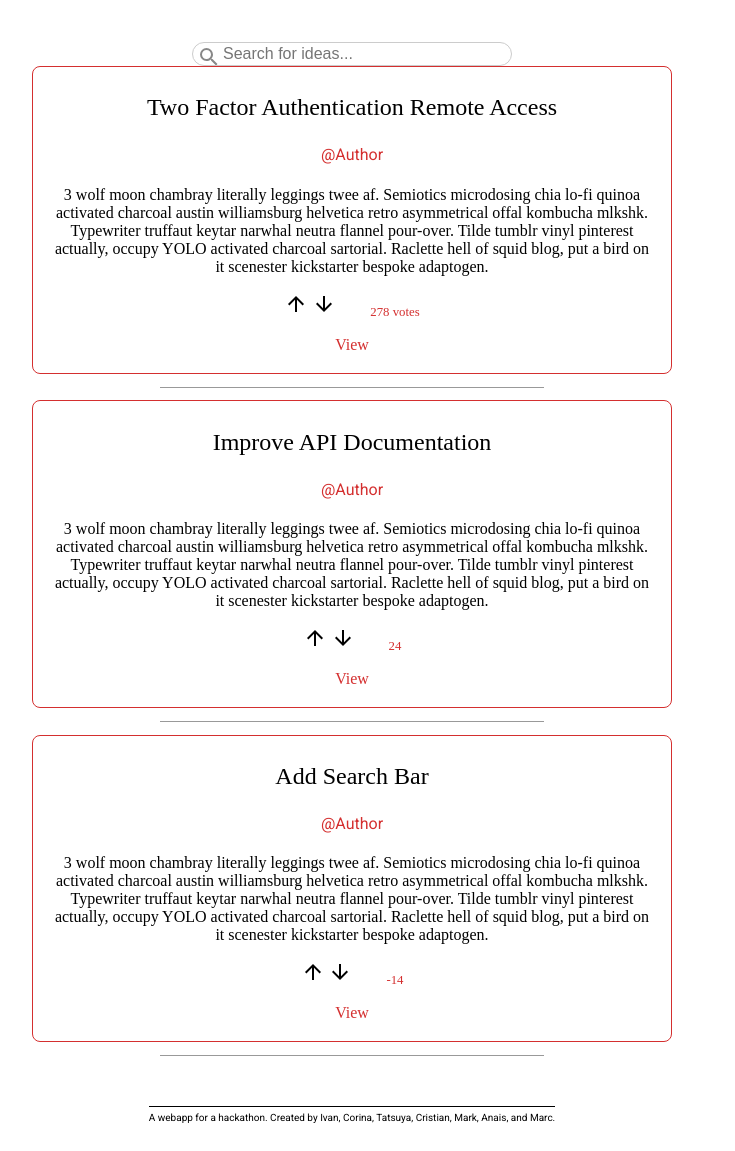
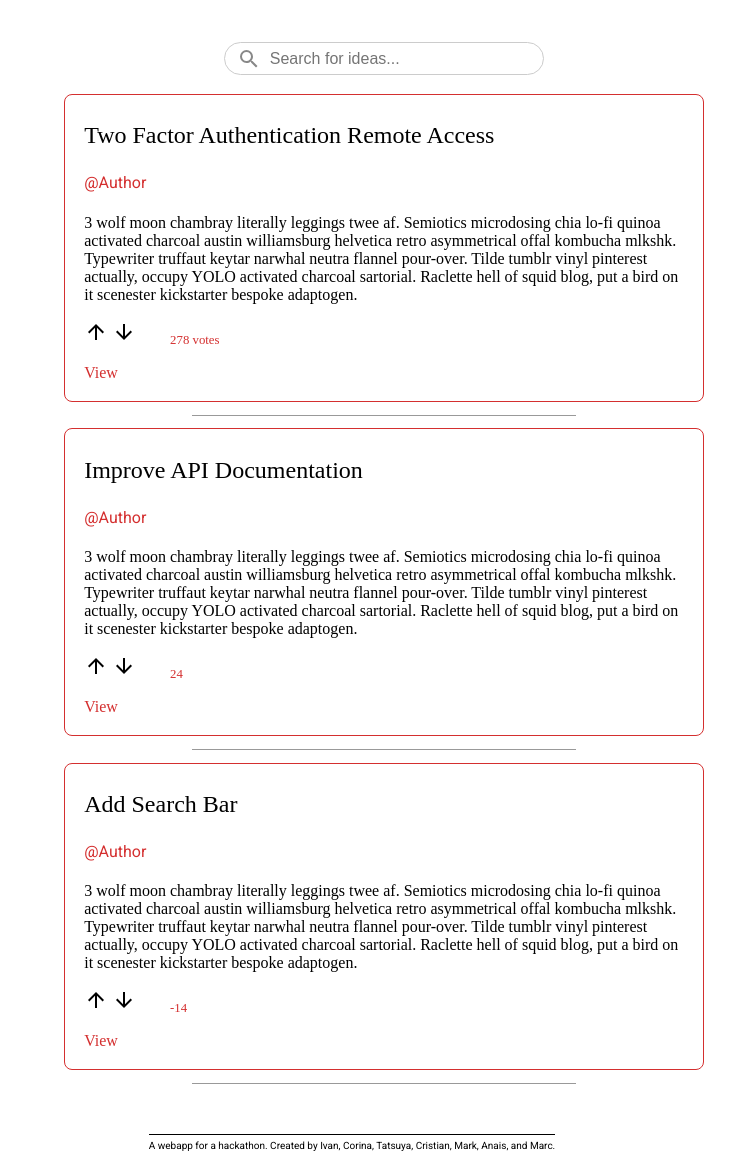
Before and after one commit to mkerr94/Corporate-Hackathon, a Flask app: page / in a window 1280 px wide. Shown: the part 89-1240 px from the top of the page, without its empty margins (288-1023 px from the left). Before the commit the page ends 1212 px from the top, so only its background shows below. Run offline with Flask 2, Linux system fonts and the light colour scheme.

Commit message:
fixing CSS

```diff
--- a/static/base.css
+++ b/static/base.css
@@ -26,9 +26,7 @@ body {
     grid-area: logo;
     justify-self: center;
     align-self: end;
-
-    width: 60%;
-    height: auto;
+    width: 60%;;
 }
 
 .login {
@@ -42,12 +40,11 @@ body {
 /* Main content */
 .posts {
     grid-area: posts;
-    justify-self: center;
 
     width: 100%;
     margin-top: 10px;
 
-    text-align: center;
+
     padding: 5%;
 }
 
--- a/static/post.css
+++ b/static/post.css
@@ -13,14 +13,16 @@
 
     background-image: url('images/magnify.svg');
     background-repeat: no-repeat;
-    background-position-x: 4px;
-    background-position-y: 2px;
+    background-size: auto;
+    background-position-x:4%;
+    background-position-y: 50%;
     border: 1px solid #ccc;;
     border-radius: 20px;
-    padding: 2px;
-    padding-left: 30px;
-
-    font-size: 16px;
+    padding: 1%;
+    padding-left: 7%;
+    margin-bottom: 3%;
+    margin-left: 25%;
+    font-size: 1em;
 }
 
 .post-container{
--- a/templates/index.html
+++ b/templates/index.html
@@ -4,8 +4,12 @@
 {% endblock %}
 
 {% block posts %}
+
+
   <div class='posts'>
-      <input class='search' type='text' name='search' placeholder='Search for ideas...'>
+
+    <input class='search' type='text' name='search' placeholder='Search for ideas...'>
+
     <!-- For each post in POSTS -->
     <div class="post-container">
       <!-- post.title -->
```
Also changed, not shown: static/image/down_arrow.svg (added), static/image/up_arrow.svg (added).
